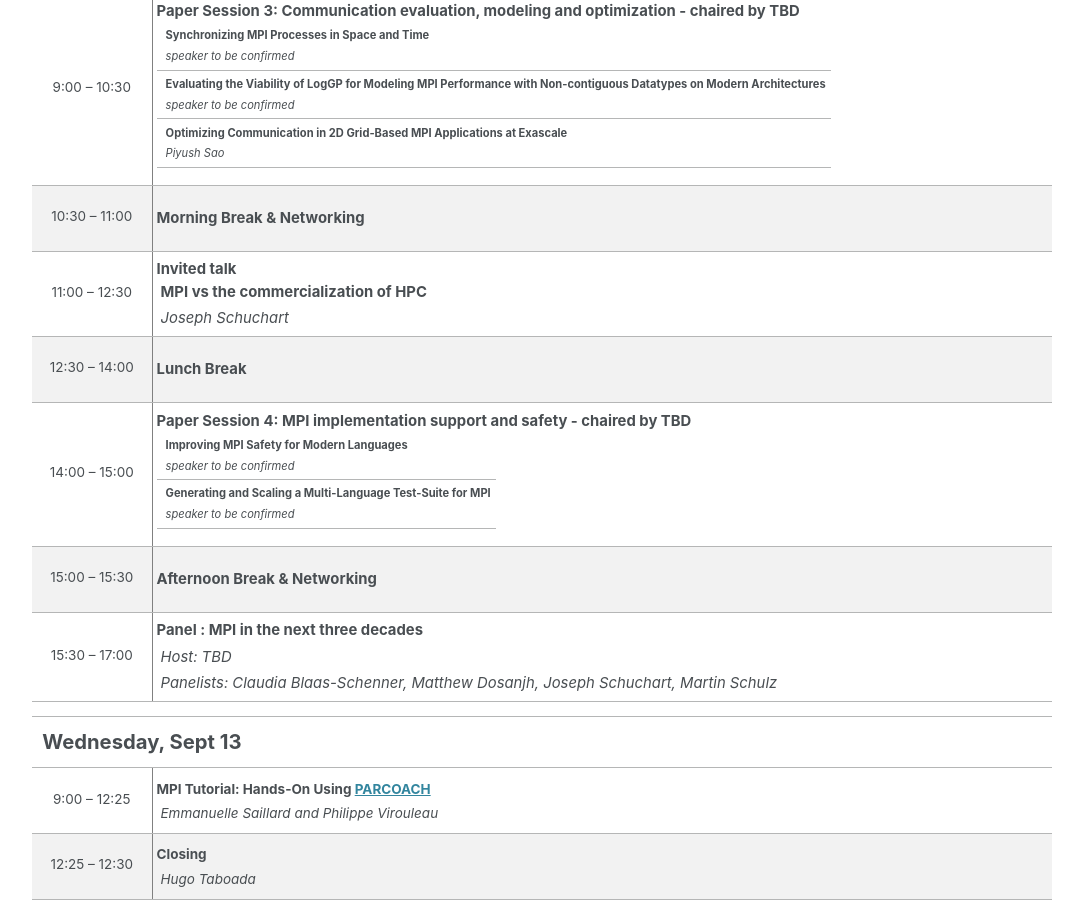
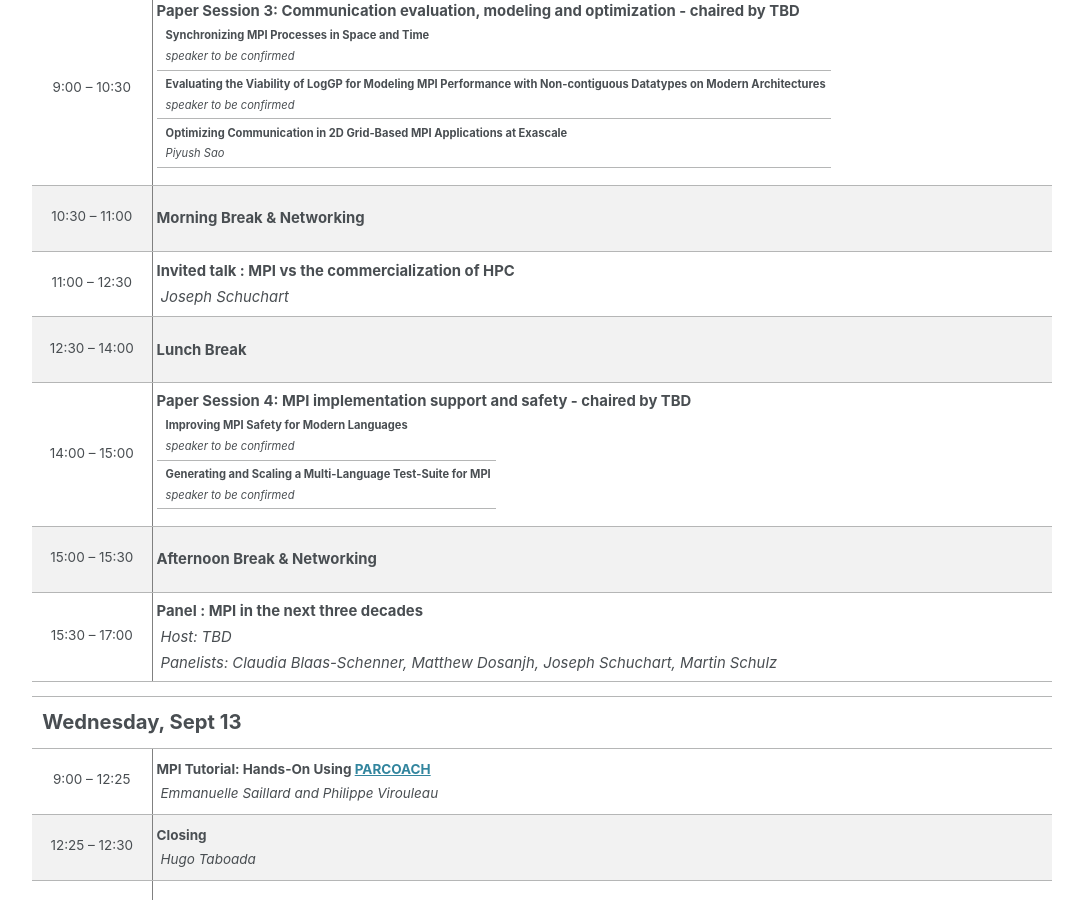
Before and after one commit to eurompi23/eurompi23.github.io, a Jekyll site: the page built from _pages/program.md, in a window 1280 px wide and 900 px high, scrolled down 1774 px. Shown: the whole window, without its empty margins (96-1179 px from the left). Built offline with Jekyll 4.4.1, drawn with Linux system fonts in a browser that asks for light colours; cached includes are drawn as plain includes.

```diff
--- a/_pages/program.md
+++ b/_pages/program.md
@@ -351,8 +351,7 @@
           <p>11:00 – 12:30</p>
         </td>
         <td style="padding-left:4px;padding-right:4px;width:720px" colspan="4">
-          <div style="font-weight:bold;font-size:1.10em">Invited talk</div>
-          <div style="font-weight:bold;padding-left:4px;font-size:1.10em">MPI vs the commercialization of HPC</div>
+          <div style="font-weight:bold;font-size:1.10em">Invited talk : MPI vs the commercialization of HPC</div>
           <div style="padding-top:4px;padding-left:4px;font-size:1.10em;font-style:italic">Joseph Schuchart</div>
         </td>
       </tr>
```
